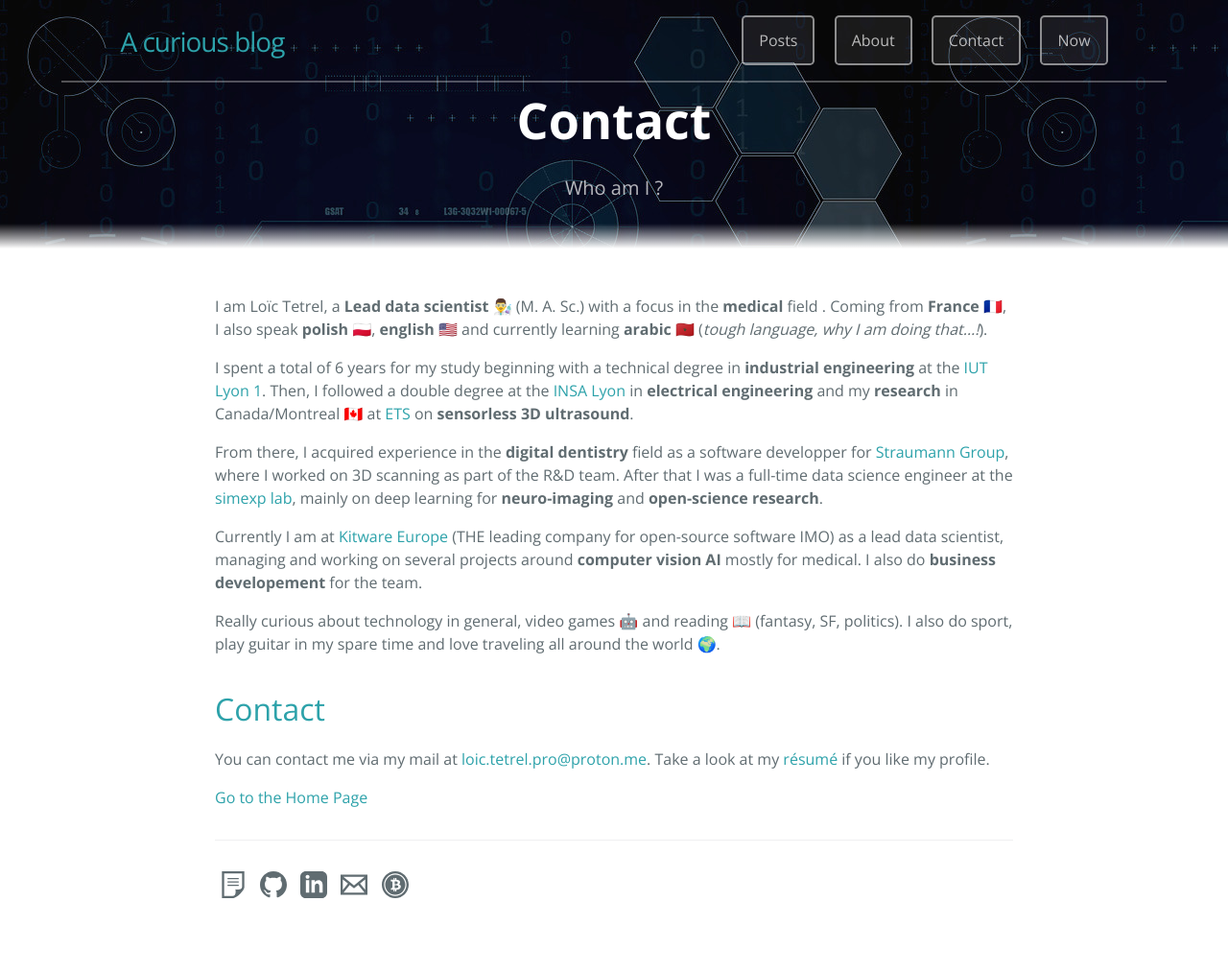
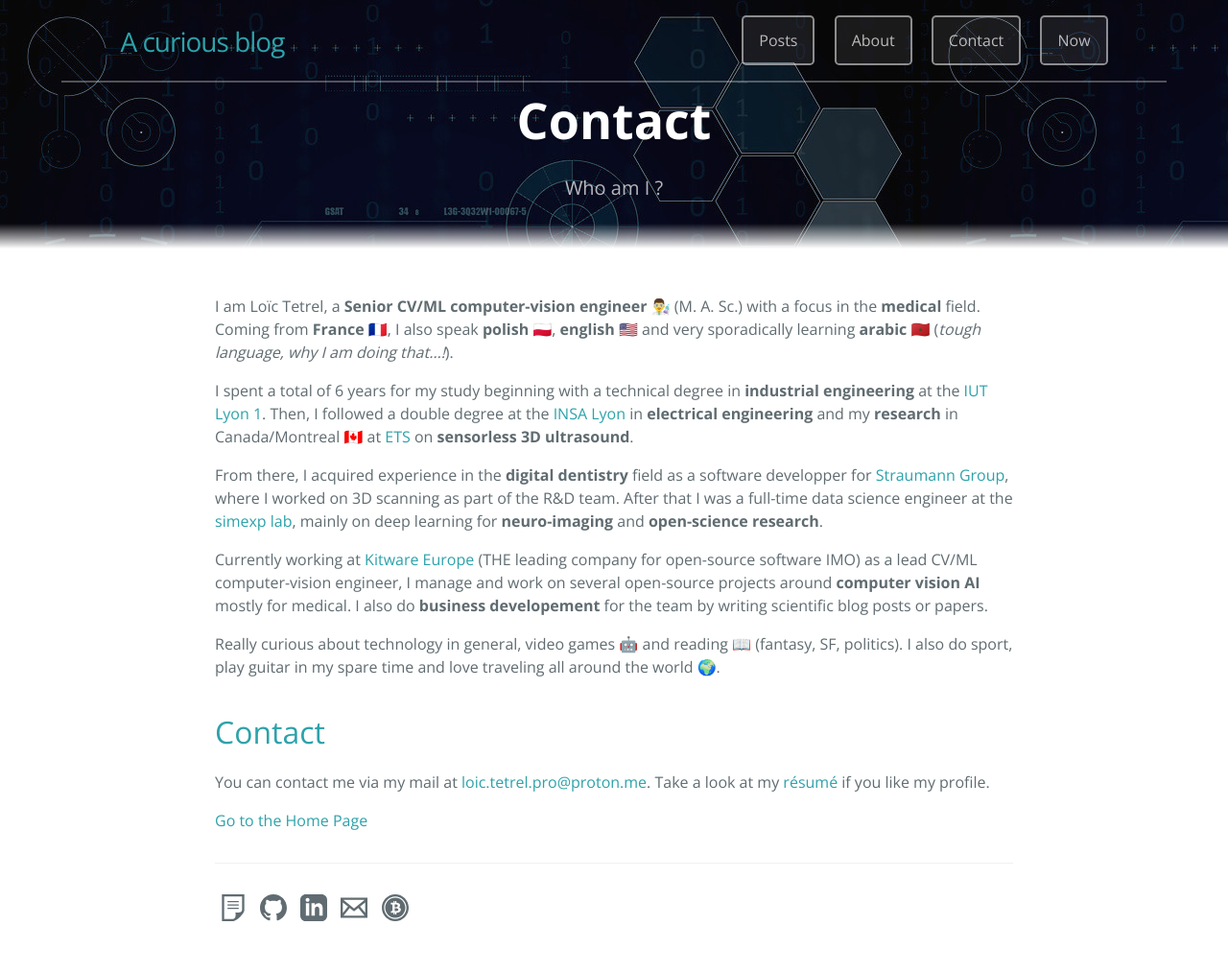
Before and after one commit to ltetrel/ltetrel.github.io, a Jekyll site: the page built from contact.md, in a window 1280 px wide. Shown: the whole page at 96% size. Built offline with Jekyll 4.4.1, drawn with Linux system fonts in a browser that asks for light colours; nearby versions of some CDN libraries; before the commit the page ends 990 px from its top, so only the background shows below that.

Commit message:
doc: updated bio

```diff
--- a/contact.md
+++ b/contact.md
@@ -5,14 +5,14 @@ tagline: Who am I ?
 ref: contact
 ---
 
-I am Loïc Tetrel, a **Lead data scientist** 👨‍🔬 (M. A. Sc.) with a focus in the **medical** field .
-Coming from **France** 🇫🇷, I also speak **polish** 🇵🇱, **english** 🇺🇸 and currently learning **arabic** 🇲🇦 (*tough language, why I am doing that...!*).
+I am Loïc Tetrel, a **Senior CV/ML computer-vision engineer** 👨‍🔬 (M. A. Sc.) with a focus in the **medical** field.
+Coming from **France** 🇫🇷, I also speak **polish** 🇵🇱, **english** 🇺🇸 and very sporadically learning **arabic** 🇲🇦 (*tough language, why I am doing that...!*).
 
 I spent a total of 6 years for my study beginning with a technical degree in **industrial engineering** at the [IUT Lyon 1](https://iut.univ-lyon1.fr/formation/offre-de-formations/gim/dut-genie-industriel-et-maintenance-602581.kjsp?RH=1432134288557). Then, I followed a double degree at the [INSA Lyon](https://www.insa-lyon.fr/) in **electrical engineering** and my **research** in Canada/Montreal 🇨🇦 at [ETS](https://www.etsmtl.ca/) on **sensorless 3D ultrasound**.
 
 From there, I acquired experience in the **digital dentistry** field as a software developper for [Straumann Group](https://www.straumann.com/group/en/home.html), where I worked on 3D scanning as part of the R&D team. After that I was a full-time data science engineer at the [simexp lab](https://simexp.github.io/lab-website/), mainly on deep learning for **neuro-imaging** and **open-science research**.
 
-Currently I am at [Kitware Europe](https://www.kitware.eu/) (THE leading company for open-source software IMO) as a lead data scientist, managing and working on several projects around **computer vision AI** mostly for medical. I also do **business developement** for the team.
+Currently working at [Kitware Europe](https://www.kitware.eu/) (THE leading company for open-source software IMO) as a lead CV/ML computer-vision engineer, I manage and work on several open-source projects around **computer vision AI** mostly for medical. I also do **business developement** for the team by writing scientific blog posts or papers.
 
 Really curious about technology in general, video games 🤖 and reading 📖 (fantasy, SF, politics). I also do sport, play guitar in my spare time and love traveling all around the world 🌍.
 
```
